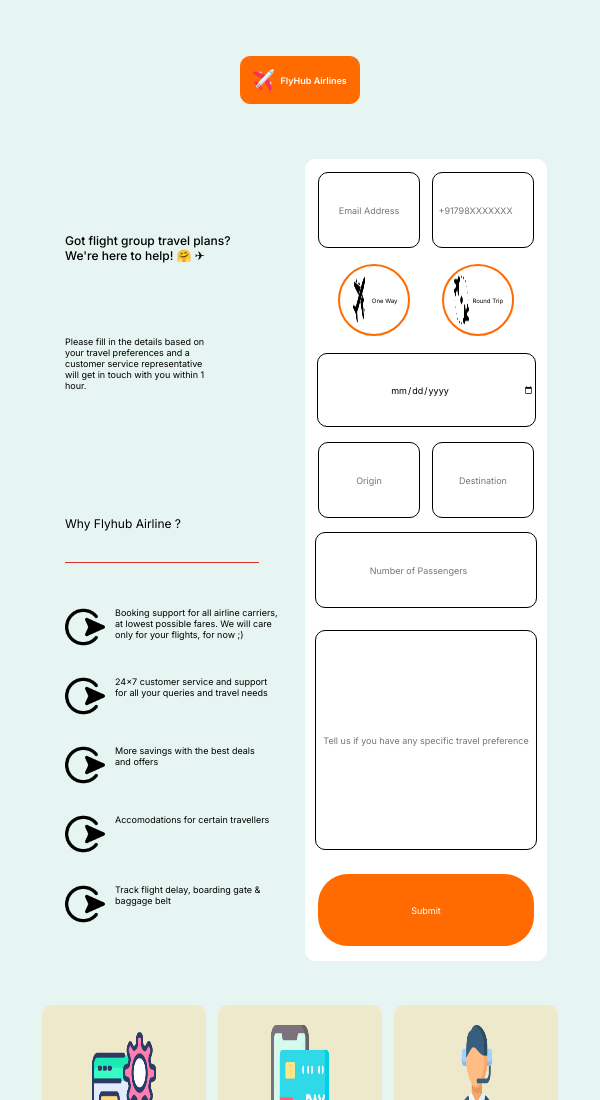
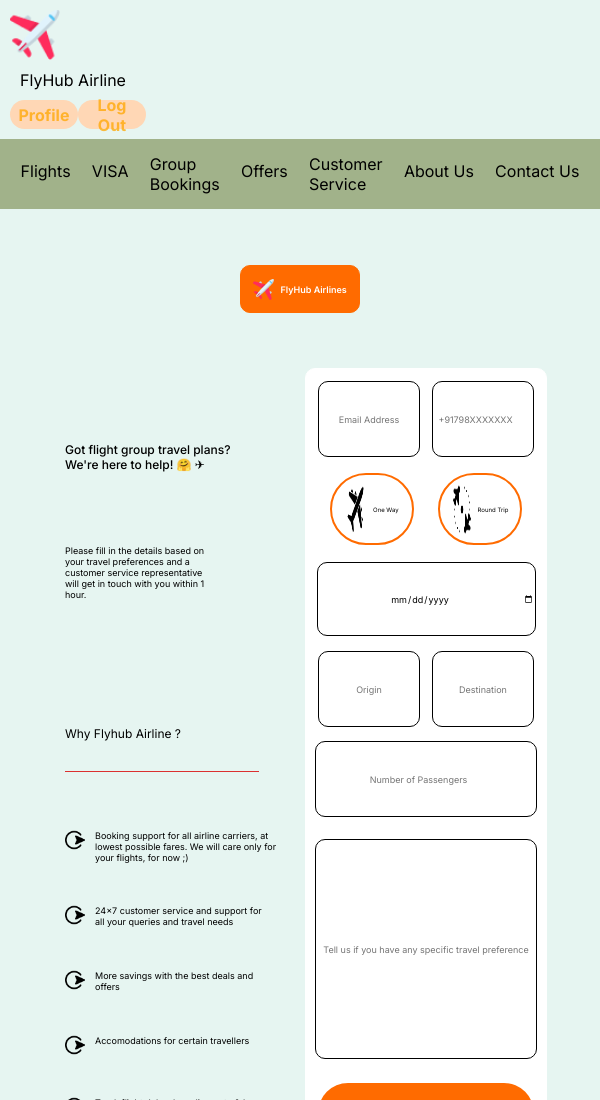
Before and after one commit to railWorld123/AirlineReservation, a plain HTML site: page html/groupOffer.html in a window 600 px wide. Shown: the top 1100 px of the page. Drawn offline with Linux system fonts and the light colour scheme.

Commit message:
fewchnagesVedant

```diff
--- a/css/groupOffer.css
+++ b/css/groupOffer.css
@@ -569,9 +569,149 @@
 
 
 
+.containerMainn {
+    background-color: rgba(127, 255, 212, 0.372);
+  }
+
+  /* ------------------------------------------------------------------------ */
+  .logoandbutton {
+    display: flex;
+    align-items: center;
+    justify-content: space-between;
+    padding: 10px;
+  }
+
+  .logoandbutton img {
+    width: 50px;
+  }
+
+  .brand-text {
+    margin-left: 10px;
+    margin-top: 0vh;
+  }
+
+  .buttons {
+    margin-left: auto;
+    display: flex;
+  }
+
+  .buttons button {
+    width: 125px;
+    height: 29.31px;
+    margin-left: 10px;
+    border: none;
+    background-color: #ffd7b5;
+    color: rgba(255, 166, 0, 0.758);
+    font-size: 16px;
+    font-weight: bold;
+    cursor: pointer;
+    border-radius: 34.65px;
+    display: flex;
+    align-items: center;
+    justify-content: center;
+  }
+
+  /* first section ends */
+
+  /* ------------------------------------------------------ */
+  .navbars {
+    background-color: #A1B28A;
+    display: flex;
+    justify-content: space-around;
+    padding: 10px;
+  }
+
+  .navbars a {
+    color: black;
+    text-decoration: none;
+    padding: 10px;
+    font-size: 26px;
+    white-space: nowrap;
+  }
+  .abc{
+    margin-top: 7px;
+  }
+
+
+  @media only screen and (min-width: 768px) {
+    .buttons button {
+        width: 150px;
+        font-size: 18px;
+    }
+  }
+
+  /* Media query for smaller screens */
+  @media only screen and (max-width: 767px) {
+    .logoandbutton {
+        flex-direction: column;
+        align-items: flex-start;
+    }
+
+    .logoandbutton img {
+        margin-bottom: 10px;
+    }
+
+    .buttons {
+        margin-left: 0;
+        margin-top: 10px;
+    }
+
+    .buttons button {
+        width: 100%;
+        margin-left: 0;
+    }
+  }
+  /* second section */
+
+  /* Media query for tablets and larger */
+  @media only screen and (min-width: 768px) {
+    .navbars a {
+        font-size: 15px;
+        padding: 10px 20px;
+    }
+  }
+
+  /* Media query for smaller screens */
+  @media only screen and (max-width: 767px) {
+    .navbars {
+        flex-wrap: wrap;
+    }
+
+    .navbars a {
+        font-size: 16px;
+        padding: 5px 10px;
+    }
+  }
 
 
 
+
+
+  /* Media query for tablets */
+  @media only screen and (min-width: 768px) and (max-width: 1024px) {
+    .box2 {
+        height: 35vh; /* Adjust height for tablets */
+    }
+  }
+
+  /* Media query for small screens */
+  @media only screen and (max-width: 767px) {
+    .lastContainer {
+        text-align: left; /* Center text for small screens */
+        margin-left: -150px;
+    }
+
+    .box2 {
+        height: auto; /* Auto height for small screens */
+    }
+
+    .custom-button {
+        width: 150px; /* Adjust button width for small screens */
+        height: 50px; /* Adjust button height for small screens */
+        margin-top: 20px; /* Adjust margin-top for better positioning */
+        font-size: 20px; /* Adjust font size for smaller screens */
+    }
+  }
 /* ---------------------------------------------RESPONSIVE_CODE_MOBILE-------------------------------------------------- */
 
 
@@ -712,3 +852,15 @@
         height: 15%;
     }
 }
+
+@media (min-width:600px) and (max-width:769px){
+    .para-wrapper img{
+        height: 20px;
+    }
+    .form-btn-wrapper button{
+        width: 35%;
+    }
+    .section-03{
+        height: 50vh;
+    }
+}
--- a/html/groupOffer.html
+++ b/html/groupOffer.html
@@ -12,6 +12,27 @@
 </head>
 <body >
     <div class="wrapper-container">
+        <div class="logoandbutton">
+            <img src="../images2/Rectangle 570.png" alt="" srcset="">
+            <span class="brand-text">FlyHub Airline</span>
+            <div class="buttons">
+                <button>Profile</button>
+                <button>Log Out</button>
+            </div>
+        </div>
+
+        <!-- second sections -->
+        <div class="navbars">
+            <a class="abc" href="#">Flights</a>
+            <a class="abc" href="#">VISA</a>
+            <a href="#"> Group
+                <br> Bookings</a>
+            <a class="abc" href="#">Offers</a>
+            <a href="#">Customer
+                <br> Service</a>
+            <a class="abc" href="#">About Us</a>
+            <a class="abc" href="#">Contact Us</a>
+        </div>
         <div class="section-01">
             <button class="btn-01">
                 <div class="div-btn">
```
